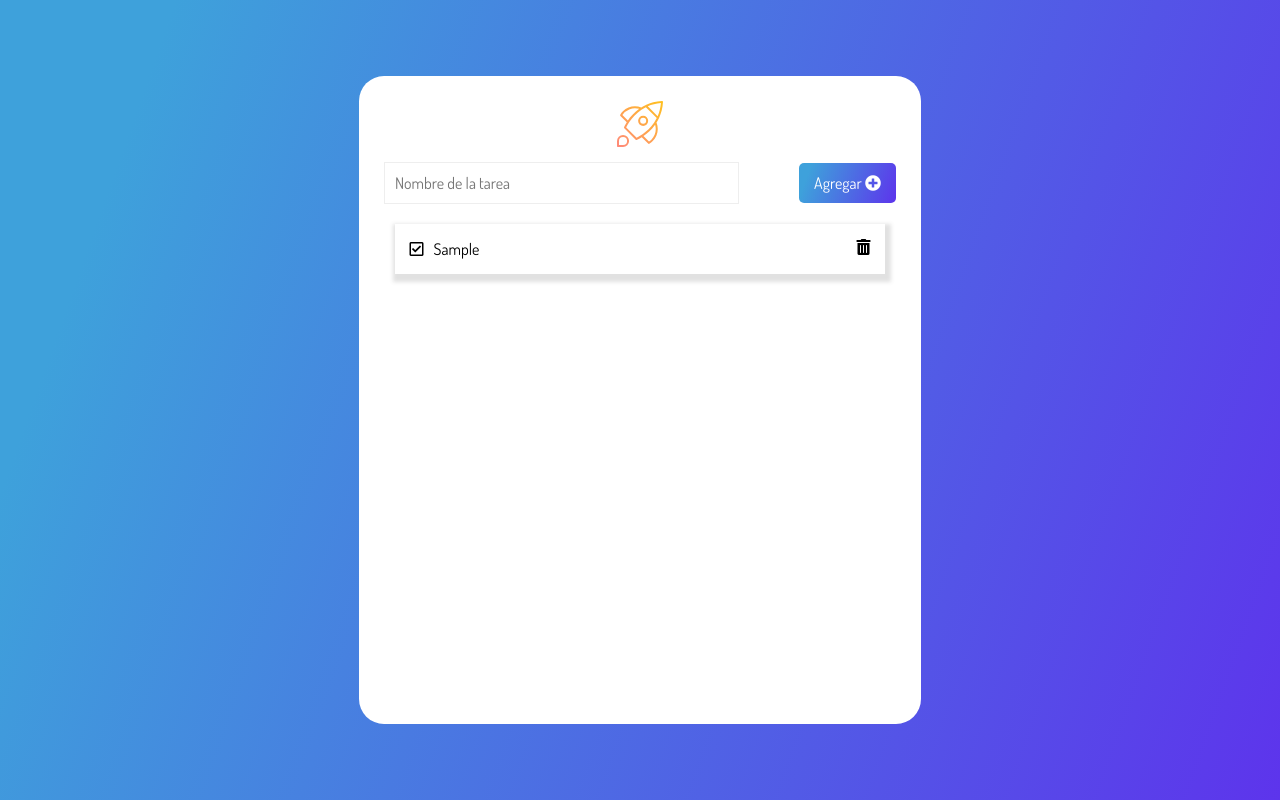
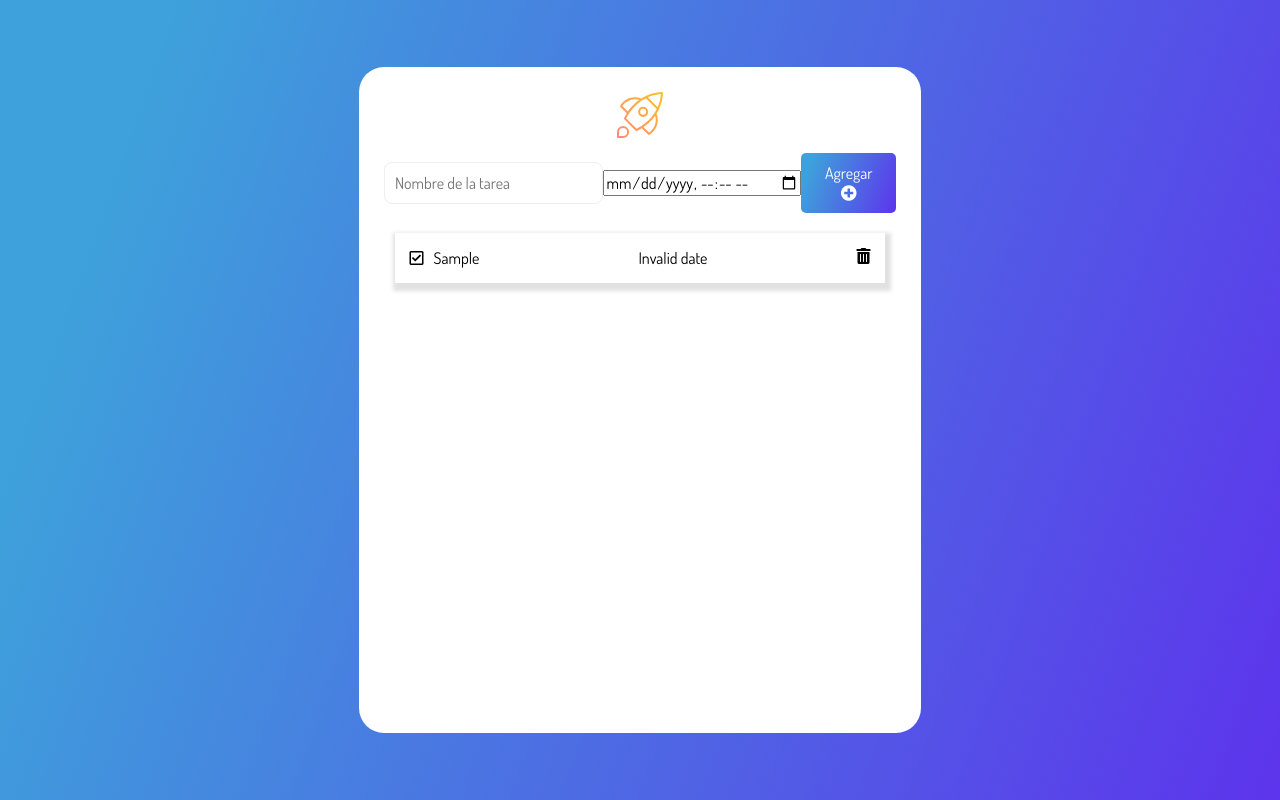
Before and after one commit to EdissonFrancisco/blockTareasJS, a plain HTML site: page index.html in a window 1280 px wide. Both pictures are taken after typing "Sample" into the empty fields and a click on the button "Agregar". Drawn offline with nearby package versions, Linux system fonts and the light colour scheme.

Commit message:
agrego fecha
se toma la fecha y se muestra en la tarea

```diff
--- /dev/null
+++ b/componentes/addTask.js
@@ -0,0 +1,58 @@
+import eliminar from './eliminar.js';
+import checkComplete from './check.js';
+
+export const addTask = (e) => {
+    const lista = document.querySelector('[data-list]');
+    crearTarea(e, lista);
+}
+
+const taskList = [];
+
+//arrou function
+const crearTarea = (e, lista) => {
+    e.preventDefault();
+    const input = document.querySelector('[data-form-input]');
+    const value = input.value;
+    const date = fechaTask();
+
+    const taskObj = {
+        value,
+        date
+    }
+
+    taskList.push(taskObj);
+
+    localStorage.setItem('task', JSON.stringify(taskList));
+
+    lista.appendChild(crearCard(value, date));
+    input.value = '';
+};
+
+const crearCard = (value, date) => {
+    const tarea = document.createElement('LI');
+    tarea.classList.add('card');
+
+    const contenidoTarea = document.createElement('DIV');
+    contenidoTarea.appendChild(checkComplete());
+
+    const tituloTarea = document.createElement('SPAN');
+    tituloTarea.classList.add('task');
+    tituloTarea.innerText = value;
+
+    const dataElement = document.createElement('SPAN');
+    dataElement.innerHTML = date;
+
+    contenidoTarea.appendChild(tituloTarea);
+    tarea.appendChild(contenidoTarea);
+    tarea.appendChild(dataElement);
+    tarea.appendChild(eliminar());
+
+    return tarea;
+};
+
+const fechaTask = () => {
+    const calendar = document.querySelector('[data-form-date]');
+    const date = calendar.value;
+    const dateFormat = moment(date).format('DD/MM/YYYY');
+    return dateFormat;
+}
--- a/styles.css
+++ b/css/styles.css
@@ -46,7 +46,8 @@ form {
   padding: 10px;
   border: 1px solid #eee;
   outline: none;
-  width: 65%;
+  border-radius: 8px;
+  width: 40%;
 }
 
 .inputForm::placeholder {
--- a/index.html
+++ b/index.html
@@ -7,15 +7,9 @@
     <title>TODO App</title>
     <link rel="icon" type="image/png" href="./assets/rocket.svg" />
     <link rel="preconnect" href="https://fonts.gstatic.com" />
-    <link
-      href="https://fonts.googleapis.com/css2?family=Dosis&family=Open+Sans&family=Parisienne&display=swap"
-      rel="stylesheet"
-    />
-    <link
-      href="https://cdnjs.cloudflare.com/ajax/libs/font-awesome/5.15.3/css/all.min.css"
-      rel="stylesheet"
-    />
-    <link rel="stylesheet" href="styles.css" />
+    <link href="https://fonts.googleapis.com/css2?family=Dosis&family=Open+Sans&family=Parisienne&display=swap" rel="stylesheet" />
+    <link href="https://cdnjs.cloudflare.com/ajax/libs/font-awesome/5.15.3/css/all.min.css" rel="stylesheet" />
+    <link rel="stylesheet" href="css/styles.css" />
   </head>
   <body>
     <main>
@@ -24,23 +18,20 @@
         <div>
           <form action="">
             <input
-              type="text"
-              name="task"
-              placeholder="Nombre de la tarea"
-              class="inputForm"
-              autocomplete="off"
-              data-form-input
+              type="text" name="task" placeholder="Nombre de la tarea"
+              class="inputForm" autocomplete="off" data-form-input
             />
+            <input type="datetime-local" data-form-date placeholder="DD/MM/AAAA">
             <button type="submit" class="btnCreate" data-form-btn>
               Agregar <i class="fas fa-plus-circle"></i>
             </button>
           </form>
         </div>
-        <ul class="cardsList" data-list>
-
-        </ul>
+        <ul class="cardsList" data-list > </ul>
       </div>
     </main>
+
+    <script src="https://cdnjs.cloudflare.com/ajax/libs/moment.js/2.29.4/moment.min.js"></script>
     <script type="module" src="script.js"></script>
   </body>
 </html>
--- a/script.js
+++ b/script.js
@@ -1,37 +1,4 @@
-import checkComplete from './componentes/check.js';
-import eliminar from './componentes/eliminar.js';
+import { addTask } from "./componentes/addTask.js";
 
-(() => {
-    const btn = document.querySelector('[data-form-btn]');
-
-    //arrou function
-    const crearTarea = (e) => {
-        e.preventDefault();
-        const input = document.querySelector('[data-form-input]');
-        const value = input.value;
-        const lista = document.querySelector('[data-list]');
-        lista.appendChild(crearCard(value));
-        input.value = '';
-    };
-
-    btn.addEventListener('click', crearTarea);
-
-    const crearCard = (value) => {
-        const tarea = document.createElement('LI');
-        tarea.classList.add('card');
-
-        const contenidoTarea = document.createElement('DIV');
-        contenidoTarea.appendChild(checkComplete());
-
-        const tituloTarea = document.createElement('SPAM');
-        tituloTarea.classList.add('task');
-        tituloTarea.innerText = value;
-
-        contenidoTarea.appendChild(tituloTarea);
-
-        tarea.appendChild(contenidoTarea);
-        tarea.appendChild(eliminar());
-        return tarea;
-    };
-
-})();
+const btn = document.querySelector('[data-form-btn]');
+btn.addEventListener('click', addTask);
```
